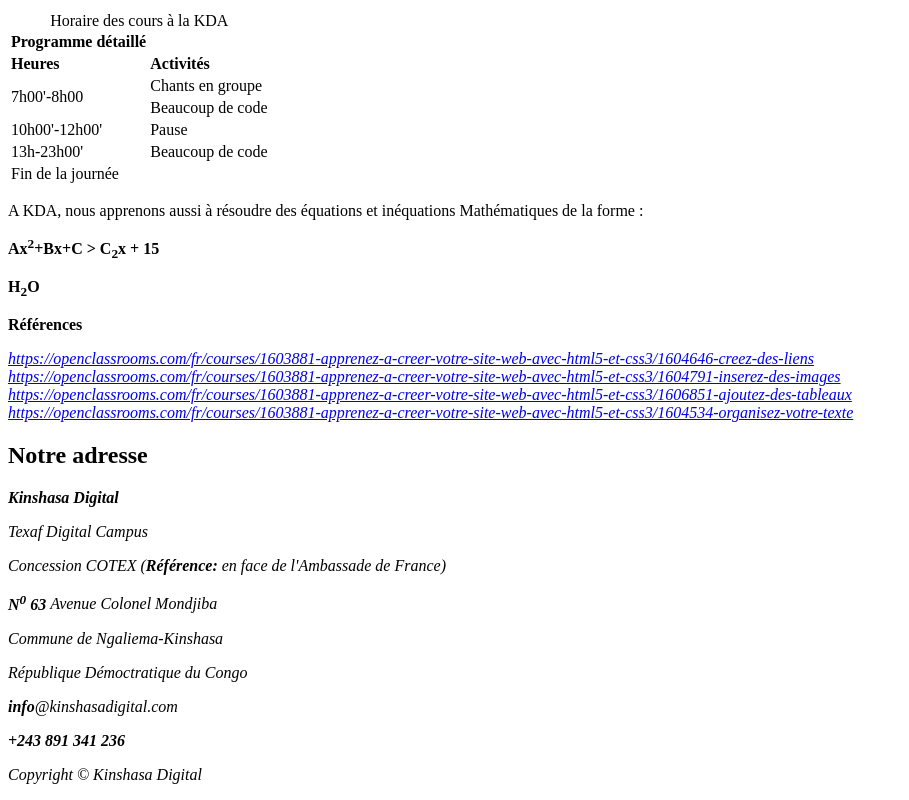
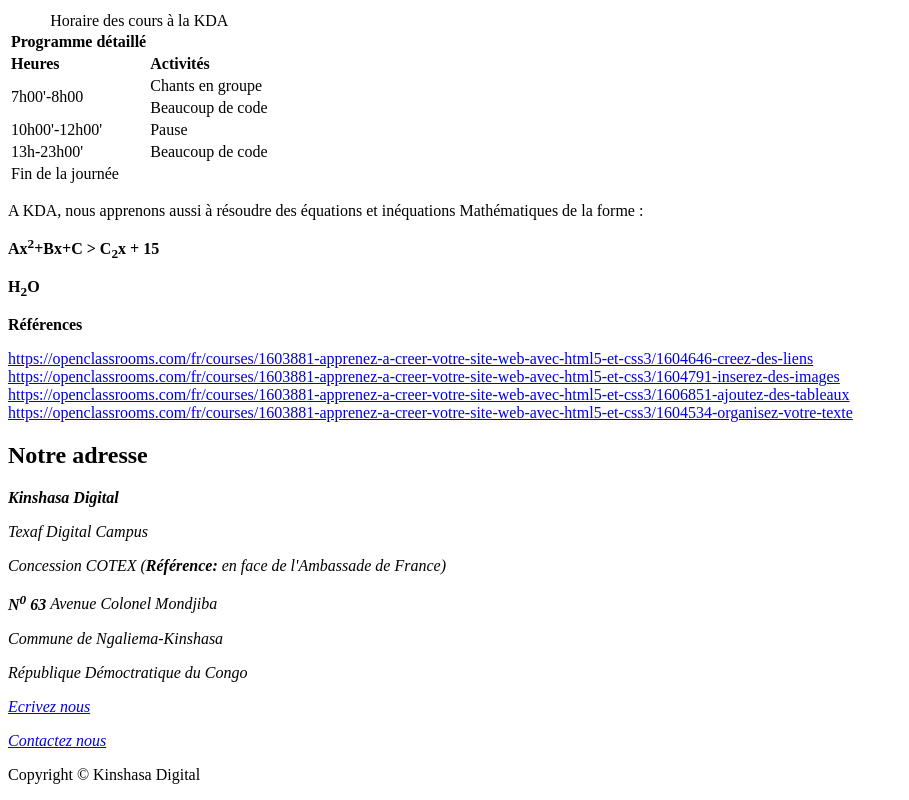
Before and after one commit to BenNdase/Atelier-travail-2, a plain HTML site: page index.html in a window 1280 px wide. Shown: the part 939-1739 px from the top of the page, without its empty margins (0-909 px from the left). Drawn offline with Linux system fonts and the light colour scheme.

Commit message:
feedback

```diff
--- a/index.html
+++ b/index.html
@@ -11,8 +11,9 @@
 
 <body>
     <br>
-
+    <header>
         <img src="./img/kda.jpg" alt="Logo KDA" width="200">
+    </header>
 
     <h1>Bienvenu dans KDA</h1>
     <p>KDA est un centre <strong>formation professionnel</strong> offrant une formation intensive au apprenant
@@ -42,7 +43,8 @@
             <img src="./img/conficius.jpg" alt="Confucius 479" width="200">
             <figcaption>conficius 479 Av.JC</figcaption>
         </figure>
-        <p>Pour plus de citations de Conficius rendez vous sur le site <cite><a href="https://citation-celebre.leparisien.fr/auteur/confucius">https://citation-celebre.leparisien.fr/auteur/confucius</a></cite>
+        <p>Pour plus de citations de Conficius rendez vous sur le site <cite><a
+                    href="https://citation-celebre.leparisien.fr/auteur/confucius">https://citation-celebre.leparisien.fr/auteur/confucius</a></cite>
         </p>
     </blockquote>
 
@@ -84,22 +86,26 @@
     <p><strong>H<sub>2</sub>O</strong></p>
 
     <p><strong>Références</strong></p>
-    <address>
+    <div>
         <a
             href="https://openclassrooms.com/fr/courses/1603881-apprenez-a-creer-votre-site-web-avec-html5-et-css3/1604646-creez-des-liens">
             https://openclassrooms.com/fr/courses/1603881-apprenez-a-creer-votre-site-web-avec-html5-et-css3/1604646-creez-des-liens
         </a><br>
-        <a href="https://openclassrooms.com/fr/courses/1603881-apprenez-a-creer-votre-site-web-avec-html5-et-css3/1604791-inserez-des-images">
+        <a
+            href="https://openclassrooms.com/fr/courses/1603881-apprenez-a-creer-votre-site-web-avec-html5-et-css3/1604791-inserez-des-images">
             https://openclassrooms.com/fr/courses/1603881-apprenez-a-creer-votre-site-web-avec-html5-et-css3/1604791-inserez-des-images
         </a><br>
-        <a href="https://openclassrooms.com/fr/courses/1603881-apprenez-a-creer-votre-site-web-avec-html5-et-css3/1606851-ajoutez-des-tableaux">
+        <a
+            href="https://openclassrooms.com/fr/courses/1603881-apprenez-a-creer-votre-site-web-avec-html5-et-css3/1606851-ajoutez-des-tableaux">
             https://openclassrooms.com/fr/courses/1603881-apprenez-a-creer-votre-site-web-avec-html5-et-css3/1606851-ajoutez-des-tableaux
         </a><br>
-        <a href="https://openclassrooms.com/fr/courses/1603881-apprenez-a-creer-votre-site-web-avec-html5-et-css3/1604534-organisez-votre-texte">
+        <a
+            href="https://openclassrooms.com/fr/courses/1603881-apprenez-a-creer-votre-site-web-avec-html5-et-css3/1604534-organisez-votre-texte">
             https://openclassrooms.com/fr/courses/1603881-apprenez-a-creer-votre-site-web-avec-html5-et-css3/1604534-organisez-votre-texte
         </a>
-    </address>
+    </div>
 
+    <footer>
         <h2>Notre adresse</h2>
         <address>
             <strong>Kinshasa Digital</strong>
@@ -108,10 +114,12 @@
             <p><b>N<sup>0</sup> 63 </b>Avenue Colonel Mondjiba</p>
             <p>Commune de Ngaliema-Kinshasa</p>
             <p>République Démoctratique du Congo</p>
-        <p><b>info</b>@kinshasadigital.com</p>
-        <p><strong>+243 891 341 236</strong></p>
+            <p><a href="mailto:info@kinshasadigital.com">Ecrivez nous</a></p>
+            <p><a href="tel:+243 891 341 236">Contactez nous</a></p>
+        </address>
         <p>Copyright &copy; Kinshasa Digital</p>
-    </address>
+    </footer>
+
 
 </body>
 
```
Lines whose indentation alone changed are shown as unchanged.
